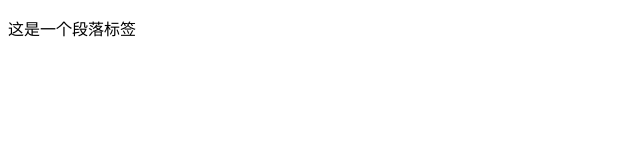
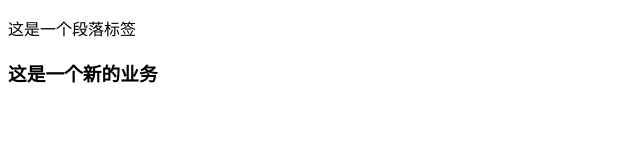
Before and after one commit to carrottou/MyCode, a plain HTML site: page index.html in a window 1280 px wide. Shown: the whole page, without its empty margins (0-640 px from the left). Drawn offline with Linux system fonts and the light colour scheme.

Commit message:
创建了新的业务

```diff
--- a/index.html
+++ b/index.html
@@ -9,5 +9,6 @@
 <body>
     <div class="box"></div>
     <p>这是一个段落标签</p>
+    <h3>这是一个新的业务</h3>
 </body>
 </html>
```
